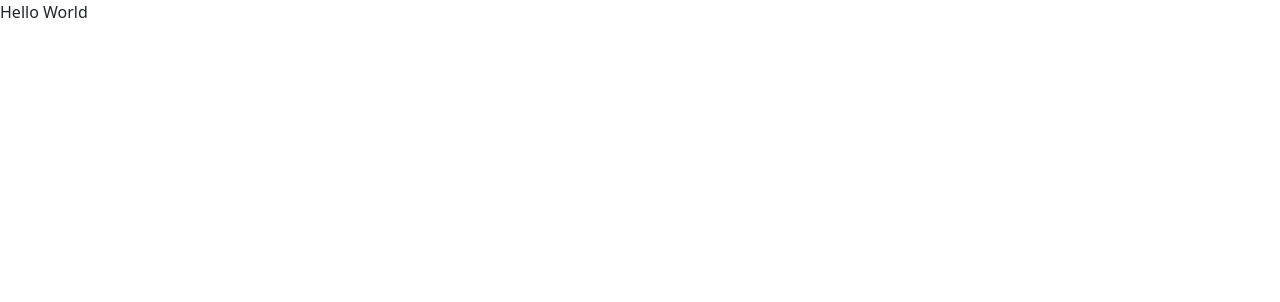
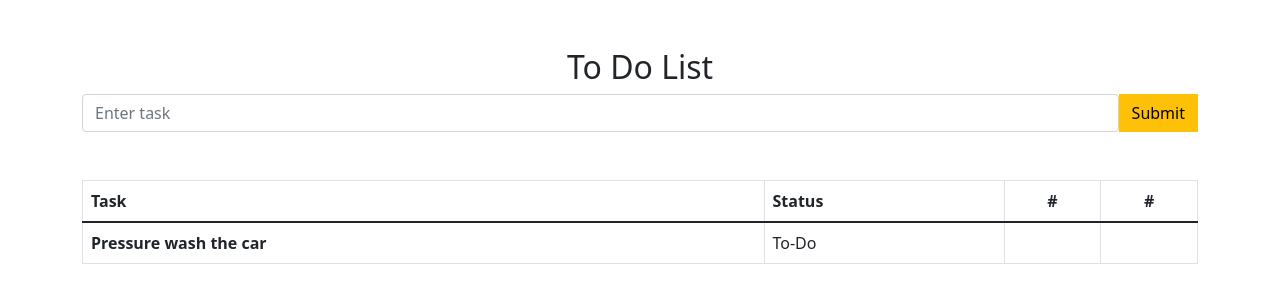
Before and after one commit to brunomaria71/new-todo-vue2, a Vue app: page / in a window 1280 px wide. Shown: the top 302 px of the page. Built offline with nearby package versions, Linux system fonts and the light colour scheme.

Commit message:
added table

```diff
--- a/src/components/ToDoApp.vue
+++ b/src/components/ToDoApp.vue
@@ -1,5 +1,32 @@
 <template>
-  <div>Hello World</div>
+  <div class="container">
+    <h2 class="text-center mt-5">To Do List</h2>
+
+    <!--Input-->
+    <div class="d-flex">
+      <input type="text" placeholder="Enter task" class="form-control" />
+      <button class="btn btn-warning rounded-0">Submit</button>
+    </div>
+    <!--Task table -->
+    <table class="table table-bordered mt-5">
+      <thead>
+        <tr>
+          <th scope="col">Task</th>
+          <th scope="col">Status</th>
+          <th scope="col" class="text-center">#</th>
+          <th scope="col" class="text-center">#</th>
+        </tr>
+      </thead>
+      <tbody>
+        <tr>
+          <th>Pressure wash the car</th>
+          <td>To-Do</td>
+          <td></td>
+          <td></td>
+        </tr>
+      </tbody>
+    </table>
+  </div>
 </template>
 
 <script>
```
